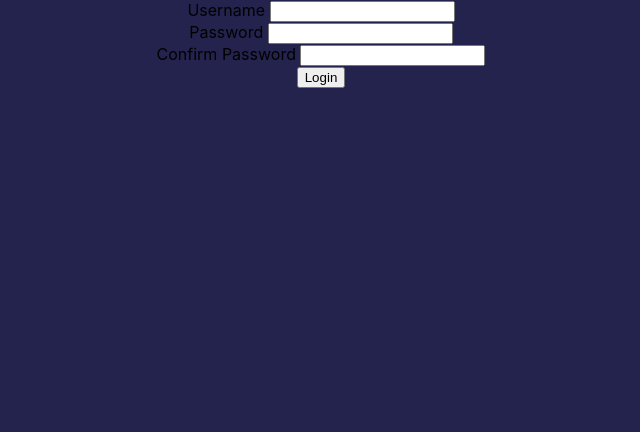
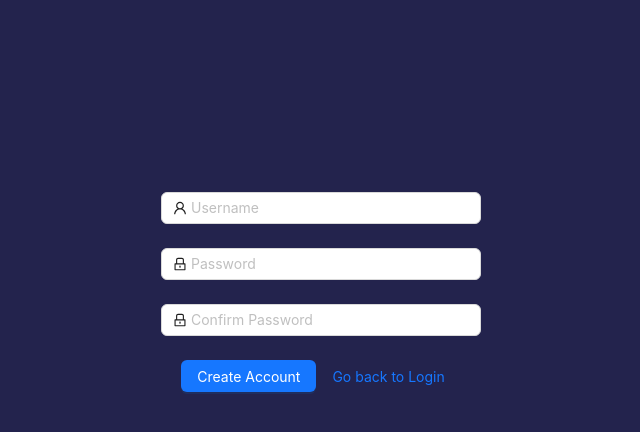
Before and after one commit to dlsdk/Movie-World, a React (Create React App) app: page /auth/register in a window 1280 px wide. Shown: the top 432 px of the page, without its empty margins (319-959 px from the left). Built offline with nearby package versions, Linux system fonts and the light colour scheme; sample sign-in values are in the browser's storage.

Commit message:
ant added

```diff
--- a/package.json
+++ b/package.json
@@ -3,9 +3,11 @@
   "version": "0.1.0",
   "private": true,
   "dependencies": {
+    "@ant-design/icons": "^5.1.4",
     "@testing-library/jest-dom": "^5.17.0",
     "@testing-library/react": "^13.4.0",
     "@testing-library/user-event": "^13.5.0",
+    "antd": "^5.7.3",
     "react": "^18.2.0",
     "react-dom": "^18.2.0",
     "react-redux": "^8.1.1",
--- a/src/Routes/index.js
+++ b/src/Routes/index.js
@@ -10,8 +10,8 @@ import BlogPage404 from '../pages/Blog/BlogPage404'
 import Profile from '../pages/Profile/Profile'
 import PrivateRoute from './PrivateRoute/PrivateRoute'
 import AuthLayout from '../pages/Auth/AuthLayout'
-import Login from '../pages/Auth/Login'
-import Register from '../pages/Auth/Register'
+import Login from '../pages/Auth/Login/Login.js'
+import Register from '../pages/Auth/Register/Register.js'
 import HomeLayout from '../pages/Home/HomeLayout'
 
 /*export default function RoutePage() {
--- a/src/pages/Auth/Login.js
+++ /dev/null
@@ -1,57 +0,0 @@
-import React from 'react'
-import { useNavigate } from 'react-router-dom'
-import Actions from '../../redux/actions'
-import { useDispatch} from 'react-redux'
-import helperFunctions from '../../helpers'
-import { useLocation } from 'react-router-dom'
-
-const {SiteActions: {setCurrentUser,deleteCurrentUser}} = Actions
-const {getFromLocalStorage} = helperFunctions
-
-
-export default function Login() {
-    const navigate = useNavigate();
-    const dispatch = useDispatch();
-    dispatch(deleteCurrentUser());
-    const location = useLocation()
-    localStorage.removeItem('currentUser');
-
-    const handleSubmit = (e) => {
-        e.preventDefault();
-        const uname = e.target.uname.value
-        const user = getFromLocalStorage(`user_${uname}`)
-        console.log(user);
-        if (user){
-            dispatch(setCurrentUser(user));
-            localStorage.setItem('currentUser',JSON.stringify(user));
-            navigate(location.state || '/');
-        }
-        else{
-            alert("Please Register First")
-            navigate('/auth/register');
-        }
-    }
-
-  return (
-    //FORMİK İLE VALİDATE YAP
-    <>
-     <div className="form" onSubmit={handleSubmit}>
-        <form>
-            <div className="input-container">
-                <label htmlFor='uname'>Username </label>
-                <input id='uname' type="text" required />
-             </div>
-            <div className="input-container">
-                <label htmlFor='password'>Password </label>
-                <input id='password' type="password" required />
-            </div>
-            <div className="button-container">
-                <button>Login</button>
-            </div>
-        </form>
-     </div>
-     <button onClick={e => navigate('/auth/register')}>Create account</button> {/*register sayfasına yönlendir*/}
-    </>
-
-  )
-}
--- /dev/null
+++ b/src/pages/Auth/Login/Login.js
@@ -0,0 +1,64 @@
+import React from 'react'
+import { useNavigate } from 'react-router-dom'
+import Actions from '../../../redux/actions'
+import { useDispatch} from 'react-redux'
+import helperFunctions from '../../../helpers'
+import { useLocation } from 'react-router-dom'
+import { Button, Form, Input } from 'antd';
+import { UserOutlined,LockOutlined } from '@ant-design/icons'
+import styles from './Login.module.css'
+
+const {SiteActions: {setCurrentUser,deleteCurrentUser}} = Actions
+const {getFromLocalStorage} = helperFunctions
+
+
+export default function Login() {
+    const navigate = useNavigate();
+    const dispatch = useDispatch();
+    dispatch(deleteCurrentUser());
+    const location = useLocation()
+    const [form] = Form.useForm();
+                localStorage.removeItem('currentUser')
+
+    const handleSubmit = (values) => {
+        const {uname, password} = values;
+        const user = getFromLocalStorage(`user_${uname}`)
+        console.log(values)
+        if (user){
+            if (password === user.password){
+                dispatch(setCurrentUser(user));
+                localStorage.setItem('currentUser',JSON.stringify(user));
+                navigate(location.state || '/');
+            }
+            else{
+                alert("Password Wrong")
+            }
+
+        }
+        else{
+            alert("Please Register First")
+        }
+    }
+
+  return (
+    //FORMİK İLE VALİDATE YAP
+    <>
+    <div className={styles.formdiv}>
+          <Form className={styles.FormStyle} form={form} style={{width:'20rem',}} onFinish={handleSubmit}>
+            <Form.Item name="uname" rules={[{ required: true, message: 'Please input your Username!' }]}>
+                <Input prefix={<UserOutlined />} placeholder="Username" />
+            </Form.Item>
+            <Form.Item name="password" rules={[{ required: true, message: 'Please input your Password!' }]}>
+                <Input  prefix={<LockOutlined />} type="password" placeholder="Password"/>
+            </Form.Item>
+            <Form.Item>
+                <Button type="primary" htmlType="submit" className="login-form-button" >Log in</Button>
+                <Button  type='link' onClick={() => navigate('/auth/register')}>Don't have an account?</Button>
+      </Form.Item>
+    </Form>
+    </div>
+
+    </>
+
+  )
+}
--- /dev/null
+++ b/src/pages/Auth/Login/Login.module.css
@@ -0,0 +1,12 @@
+.formdiv{
+    display: flex;
+    justify-content: center;
+}
+
+.FormStyle{
+    margin-top: 15%;
+}
+
+.p{
+    color: antiquewhite;
+}
--- a/src/pages/Auth/Register.js
+++ /dev/null
@@ -1,67 +0,0 @@
-import React from 'react'
-import Actions from '../../redux/actions'
-import { useDispatch} from 'react-redux'
-import { useNavigate } from 'react-router-dom'
-import helperFunctions from '../../helpers'
-
-const {SiteActions: {addUser,deleteCurrentUser}} = Actions
-const {getAllLocalStorageValues} = helperFunctions
-
-
-export default function Register() {
-
-    const dispatch = useDispatch();
-    const navigate = useNavigate();
-    dispatch(deleteCurrentUser());
-
-    const handleSubmit = (e) => {
-    e.preventDefault();
-
-    const uname = e.target.uname.value;
-    const password = e.target.password.value;
-    const confirmpass = e.target.confirmpass.value;
-    const id = localStorage.length === 0 ? 1 : Math.max(...getAllLocalStorageValues().map(data => data.id)) + 1;
-
-
-    if (password === confirmpass){
-        const user = JSON.parse(localStorage.getItem(`user_${uname}`))
-        if (user){
-            alert("Already have account");
-        }
-        else{
-            let userPayload = { id,
-                uname,
-                password
-            }
-            dispatch(addUser(userPayload));
-            localStorage.setItem(`user_${uname}`,JSON.stringify(userPayload))
-            alert("Registration completed successfully");
-        }
-        navigate('/auth/login');
-    }
-    else{
-        alert("Passwords doesn't match!")
-    }
-}
-  return (
-    <div className="form" onSubmit={handleSubmit}>
-    <form>
-        <div className="input-container">
-            <label htmlFor='uname'>Username </label>
-            <input id='uname' type="text" required />
-         </div>
-        <div className="input-container">
-            <label htmlFor='password'>Password </label>
-            <input id='password' type="password" required />
-        </div>
-        <div className="input-container">
-            <label htmlFor='password'>Confirm Password </label>
-            <input id='confirmpass' type="password" required />
-        </div>
-        <div className="button-container">
-            <button>Login</button>
-        </div>
-    </form>
-</div>
-  )
-}
--- /dev/null
+++ b/src/pages/Auth/Register/Register.js
@@ -0,0 +1,63 @@
+import React from 'react'
+import Actions from '../../../redux/actions'
+import { useDispatch} from 'react-redux'
+import { useNavigate } from 'react-router-dom'
+import helperFunctions from '../../../helpers'
+import { Button, Form, Input } from 'antd';
+import { UserOutlined,LockOutlined } from '@ant-design/icons'
+import styles from '../Login/Login.module.css'
+
+const {SiteActions: {addUser,deleteCurrentUser}} = Actions
+const {getAllLocalStorageValues} = helperFunctions
+
+
+export default function Register() {
+
+    const dispatch = useDispatch();
+    const navigate = useNavigate();
+    dispatch(deleteCurrentUser());
+
+    const handleSubmit = (values) => {
+    const {uname, password, confirmpass} = values
+
+    const id = localStorage.length === 0 ? 1 : Math.max(...getAllLocalStorageValues().map(data => data.id)) + 1;
+
+    if (password === confirmpass){
+        const user = JSON.parse(localStorage.getItem(`user_${uname}`))
+        if (user){
+            alert("Already have account");
+        }
+        else{
+            let userPayload = { id,
+                uname,
+                password
+            }
+            dispatch(addUser(userPayload));
+            localStorage.setItem(`user_${uname}`,JSON.stringify(userPayload))
+            alert("Registration completed successfully");
+        }
+    }
+    else{
+        alert("Passwords doesn't match!")
+    }
+}
+  return (
+    <div className={styles.formdiv}>
+          <Form className={styles.FormStyle}  style={{width:'20rem',}} onFinish={handleSubmit}>
+            <Form.Item name="uname" rules={[{ required: true, message: 'Please input your Username!' }]}>
+                <Input prefix={<UserOutlined />} placeholder="Username" />
+            </Form.Item>
+            <Form.Item name="password" rules={[{ required: true, message: 'Please input your Password!' }]}>
+                <Input  prefix={<LockOutlined />} type="password" placeholder="Password"/>
+            </Form.Item>
+            <Form.Item name="confirmpass" rules={[{ required: true, message: 'Please confirm your Password!' }]}>
+                <Input  prefix={<LockOutlined />} type="password" placeholder="Confirm Password"/>
+            </Form.Item>
+            <Form.Item>
+                <Button type="primary" htmlType="submit" className="login-form-button" >Create Account</Button>
+        <Button  type='link' onClick={() => navigate('/auth/login')}>Go back to Login</Button>
+      </Form.Item>
+    </Form>
+    </div>
+  )
+}
--- a/src/pages/Profile/Profile.js
+++ b/src/pages/Profile/Profile.js
@@ -9,7 +9,7 @@ import { useSelector } from 'react-redux'
 const {SiteActions: {deleteCurrentUser,deleteUser}} = Actions
 const {getFromLocalStorage} = helperFunctions
 const {SiteSelectors: {selectUsers}} = selectors
-const localCurrentUserUname = getFromLocalStorage('currentUser').uname
+
 
 export default function Profile() {
   const dispatch = useDispatch();
@@ -24,7 +24,7 @@ export default function Profile() {
     navigate('/')
   }
   const handleDeleteAccount = () => {
-
+  const localCurrentUserUname = getFromLocalStorage('currentUser').uname
     Object.values(localStorage).forEach((item) => {
     item = JSON.parse(item);
     if (item.uname === localCurrentUserUname){
```
Also changed, not shown: 1 other file (tests, documents, lock files or other folders).
